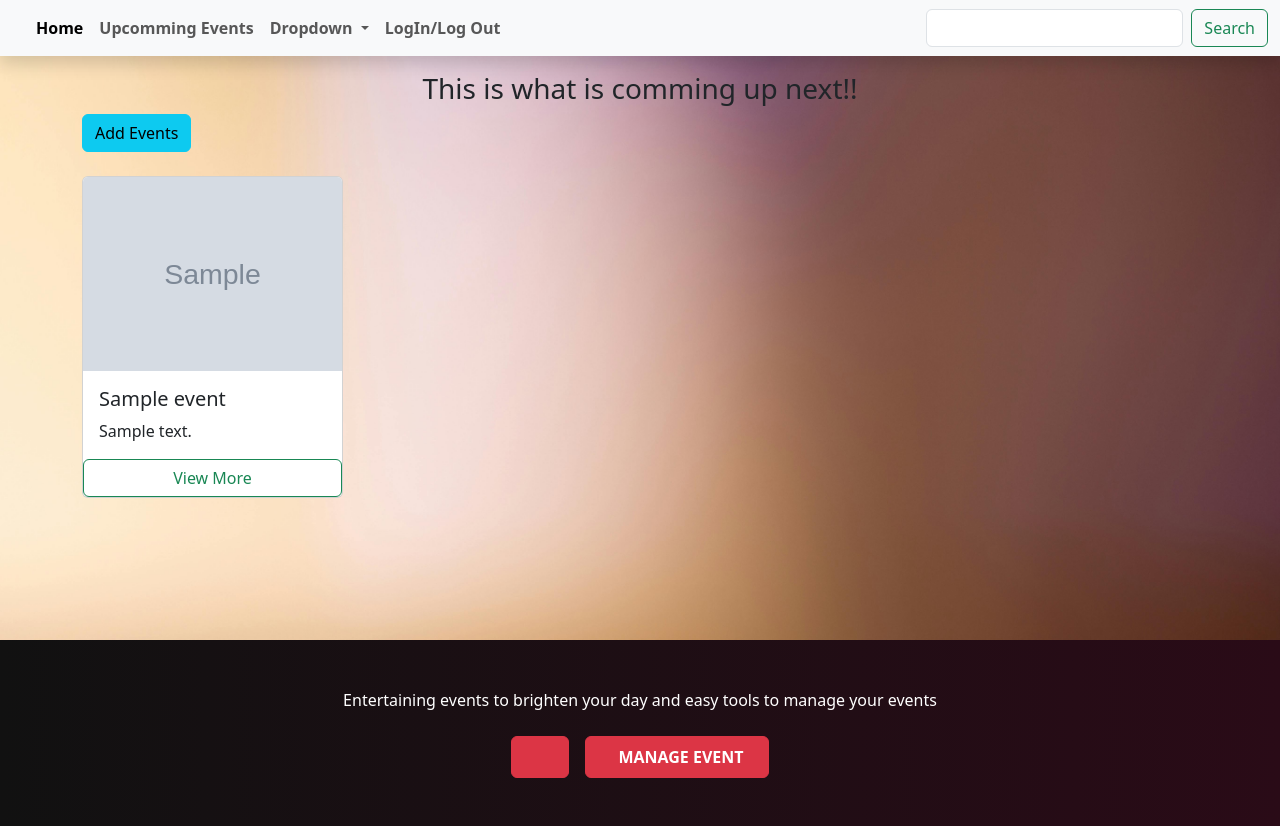
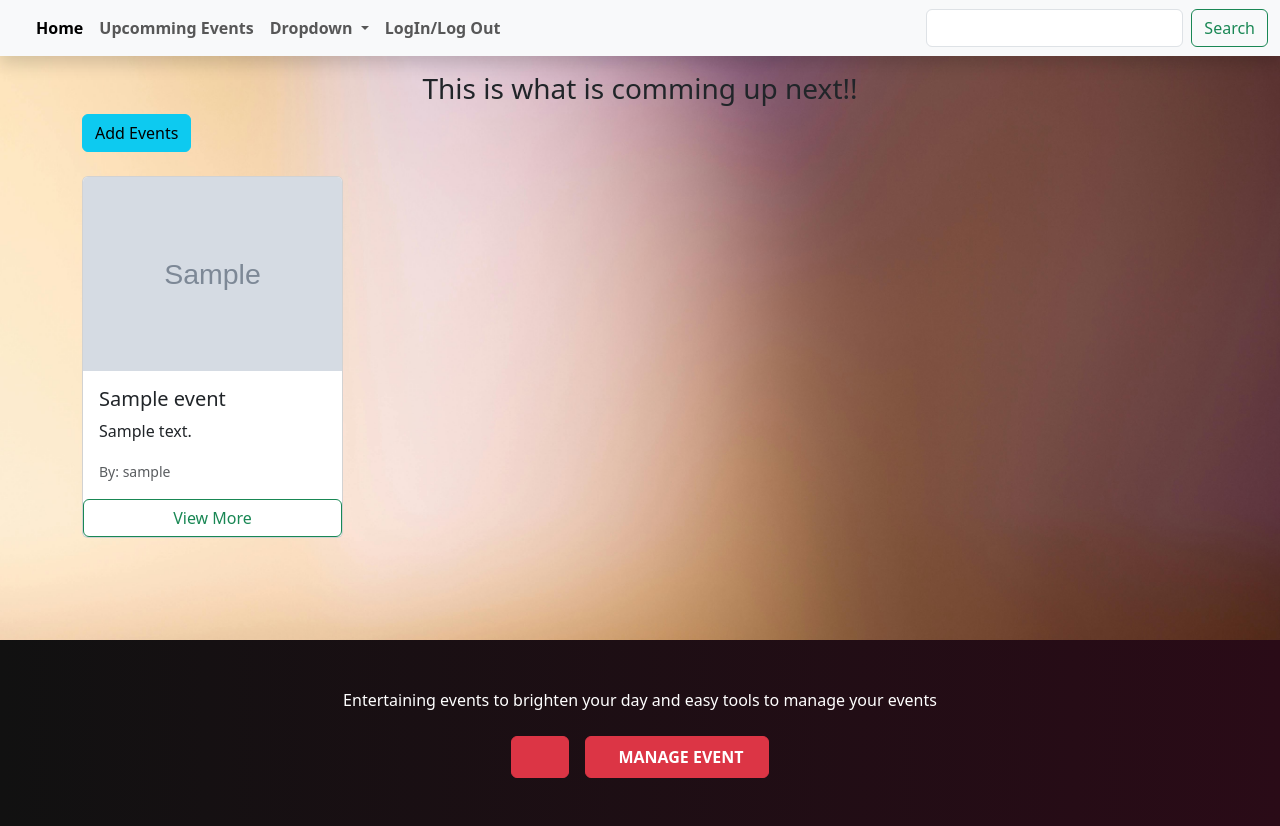
Before and after one commit to BusisaMdali/EventManApp, a Django app: page /event_list/ in a window 1280 px wide. Run offline with Django 5.2, Linux system fonts and the light colour scheme; tables that the repository leaves empty hold one stand-in row (values such as "Sample post"); grey boxes marked "Sample" are stand-in pictures.

Commit message:
Added the organizer on the event card

```diff
--- a/Templates/event_list.html
+++ b/Templates/event_list.html
@@ -23,6 +23,7 @@
         <div class="card-body">
           <h5 class="card-title">{{ event.title }}</h5>
           <p class="card-text">{{ event.description }}</p>
+          <small class="text-muted">By: {{event.organizer}}</small>
         </div>
         {% if request.user == event.organizer %}
         <div class="card-body">
```
